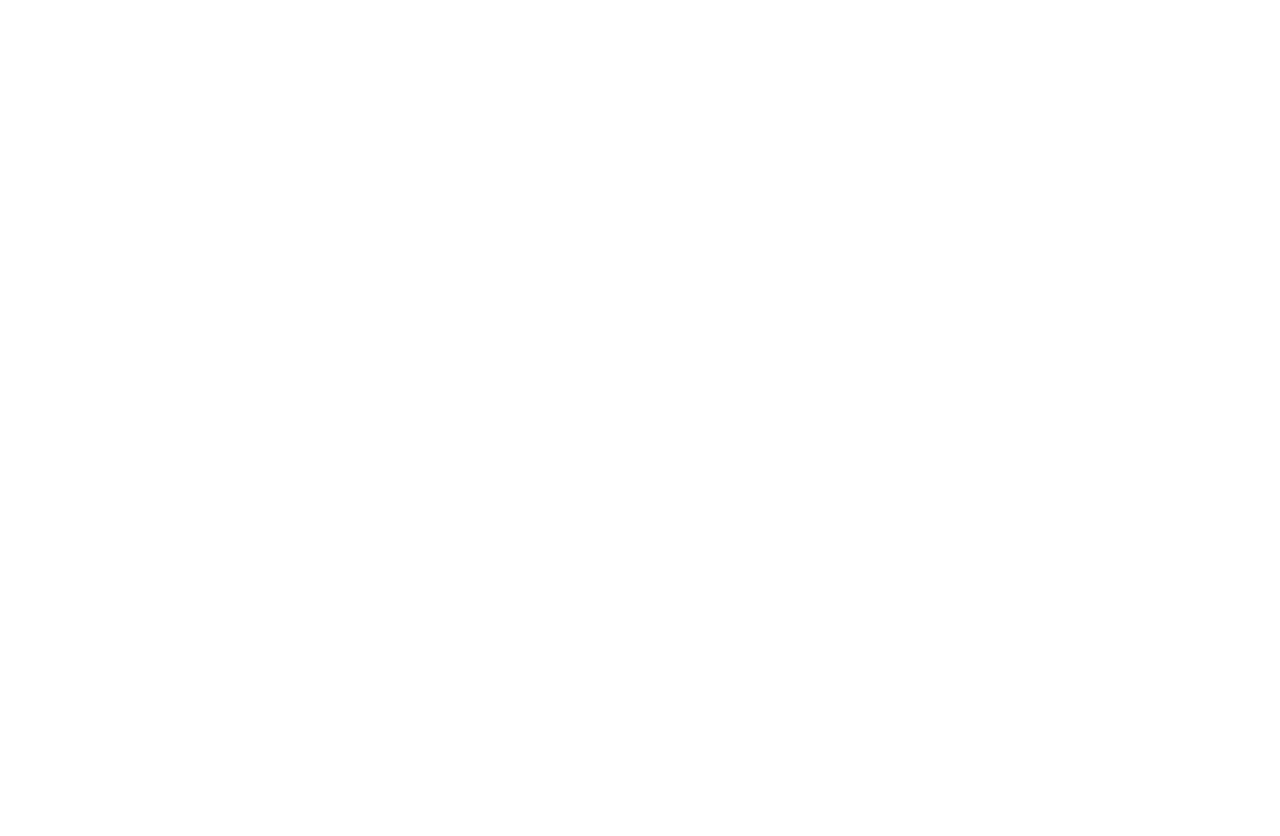
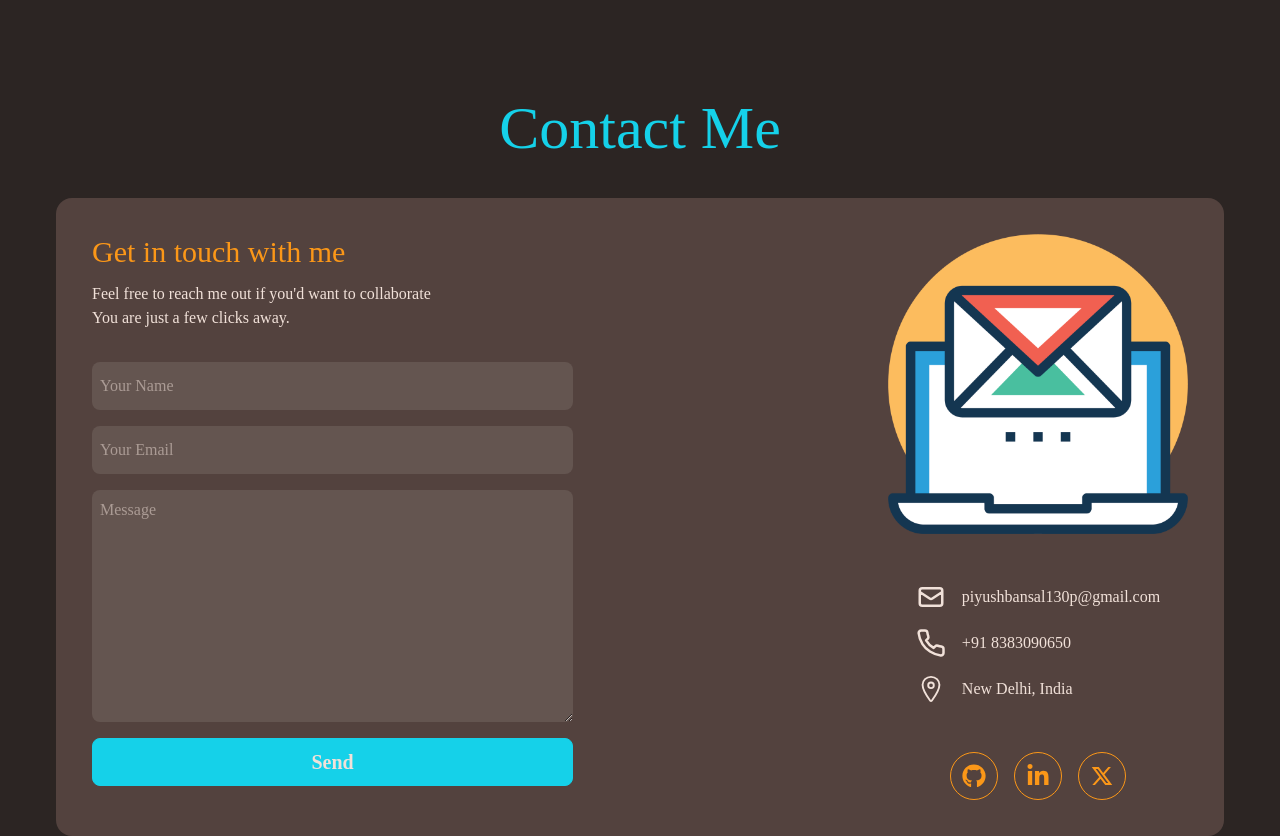
Before and after one commit to Piyush-Bansal9/portfolio, a React (Vite) app: page / in a window 1280 px wide. Shown: the part 3454-4290 px from the top of the page. Before the commit the page ends 3452 px from the top, so only its background shows below. Built offline with nearby package versions, Linux system fonts and the light colour scheme.

Commit message:
Contact Section added

```diff
--- a/package.json
+++ b/package.json
@@ -10,8 +10,10 @@
     "preview": "vite preview"
   },
   "dependencies": {
+    "@emailjs/browser": "^4.4.1",
     "@reduxjs/toolkit": "^2.8.2",
     "@tailwindcss/vite": "^4.1.8",
+    "emailjs": "^4.0.3",
     "framer-motion": "^12.16.0",
     "lucide-react": "^0.513.0",
     "react": "^19.1.0",
--- a/src/App.jsx
+++ b/src/App.jsx
@@ -1,5 +1,6 @@
 
 import AboutMeMain from './components/aboutMeSection/aboutMeMain'
+import ContactMeMain from './components/contactMeSection/contactMeMain'
 import HeroGradient from './components/heroSection/heroGradient'
 import HeroMain from './components/heroSection/heroMain'
 import Navbar from './components/navbar/navbar'
@@ -20,7 +21,7 @@
       <SkillsMain/>
       <SubSkills/>
       <ProjectsMain/>
-
+      <ContactMeMain/>
     </main>
   )
 }
--- /dev/null
+++ b/src/components/contactMeSection/contactFrom.jsx
@@ -0,0 +1,85 @@
+import { useRef, useState } from "react"
+import emailjs from "@emailjs/browser";
+
+function ContactForm() {
+    const [name, setName] = useState("");
+    const [email, setEmail] = useState("");
+    const [message, setMessage] = useState("");
+    const [success, setSuccess] = useState("");
+
+    const form = useRef();
+
+    function sendEmail(e) {
+        e.preventDefault();
+        emailjs
+            .sendForm("service_59r0dll", "template_9xsjinf", form.current, {
+                publicKey: "6miSnPaePjDs2BcFJ",
+            })
+            .then(
+                () => {
+                setEmail("");
+                setName("");
+                setMessage("");
+                setSuccess("Message Sent Succesfully");
+                },
+                (error) => {
+                console.log("FAILED...", error.text);
+                }
+            );
+    }
+    function handleName(e) {
+        setName(e.target.value)
+    }
+
+    function handleEmail(e) {
+        setEmail(e.target.value)
+    }
+
+    function handleMessage(e) {
+        setMessage(e.target.value)
+    }
+    return (
+        <div>
+            <p className="text-cyan">{success}</p>
+            <form ref={form} onSubmit={sendEmail} className="flex flex-col gap-4">
+                <input
+                type="text"
+                name="from_name"
+                placeholder="Your Name"
+                required
+                className="h-12 rounded-lg bg-lightBrown px-2"
+                value={name}
+                onChange={handleName}
+                />
+                <input
+                type="email"
+                name="from_email"
+                placeholder="Your Email"
+                required
+                className="h-12 rounded-lg bg-lightBrown px-2"
+                value={email}
+                onChange={handleEmail}
+                />
+                <textarea
+                type="text"
+                name="message"
+                rows="9"
+                cols="50"
+                placeholder="Message"
+                required
+                className=" rounded-lg bg-lightBrown p-2"
+                value={message}
+                onChange={handleMessage}
+                />
+                <button
+                type="submit"
+                className="w-full rounded-lg border border-cyan text-white h-12 font-bold text-xl hover:bg-darkCyan bg-cyan transition-all duration-500"
+                >
+                Send
+                </button>
+            </form>
+        </div>
+    )
+}
+
+export default ContactForm
--- /dev/null
+++ b/src/components/contactMeSection/contactInfo.jsx
@@ -0,0 +1,16 @@
+import SingleInfo from "./singleInfo"
+import { HiOutlineMail } from "react-icons/hi";
+import { FiPhone } from "react-icons/fi";
+import { IoLocationOutline } from "react-icons/io5";
+
+function ContactInfo() {
+    return (
+        <div className="flex flex-col gap-4">
+            <SingleInfo text="piyushbansal130p@gmail.com" Image={HiOutlineMail}/>
+            <SingleInfo text="+91 8383090650" Image={FiPhone}/>
+            <SingleInfo text="New Delhi, India" Image={IoLocationOutline}/>
+        </div>
+    )
+}
+
+export default ContactInfo
--- /dev/null
+++ b/src/components/contactMeSection/contactLeft.jsx
@@ -0,0 +1,13 @@
+import ContactForm from "./contactFrom"
+import ContactText from "./contactText"
+
+function ContactLeft() {
+    return (
+        <div className="flex flex-col gap-8 ">
+            <ContactText/>
+            <ContactForm/>
+        </div>
+    )
+}
+
+export default ContactLeft
--- /dev/null
+++ b/src/components/contactMeSection/contactMeMain.jsx
@@ -0,0 +1,19 @@
+import ContactLeft from "./contactLeft"
+import ContactRight from "./contactRight"
+
+function ContactMeMain() {
+    return (
+        <div
+            id="contact"
+            className="max-w-[1200px] mx-auto px-4 mt-[100px] items-center justify-center"
+        >
+            <h2 className="text-center text-6xl text-cyan mb-10">Contact Me</h2>
+            <div className="bg-brown flex justify-between lg:flex-row sm:flex-col p-9 rounded-2xl gap-20">
+                <ContactLeft/>
+                <ContactRight/>
+            </div>
+        </div>
+    )
+}
+
+export default ContactMeMain
--- /dev/null
+++ b/src/components/contactMeSection/contactRight.jsx
@@ -0,0 +1,18 @@
+import ContactInfo from "./contactInfo"
+import ContactSocial from "./contactSocial"
+
+function ContactRight() {
+    return (
+        <div className="flex flex-col items-center justify-center gap-12">
+            <img
+                src="../../public/images/email-image.png"
+                alt="email image"
+                className="max-w-[300px]"
+            />
+            <ContactInfo/>
+            <ContactSocial/>
+        </div>
+    )
+}
+
+export default ContactRight
--- /dev/null
+++ b/src/components/contactMeSection/contactSocial.jsx
@@ -0,0 +1,16 @@
+import { FaGithub, FaLinkedinIn } from "react-icons/fa"
+import SingleContactSocial from "./singleContactSocial"
+import { RiTwitterXLine } from "react-icons/ri"
+
+function ContactSocial() {
+    return (
+        <div className="flex gap-4">
+            <SingleContactSocial Icon={FaGithub} link="https://github.com/Piyush-Bansal9"/>
+            <SingleContactSocial Icon={FaLinkedinIn} link="https://www.linkedin.com/in/piyush-bansal-673833298/"/>
+            <SingleContactSocial Icon={RiTwitterXLine} link="https://x.com/PiyushBans86423"/>
+
+        </div>
+    )
+}
+
+export default ContactSocial
--- /dev/null
+++ b/src/components/contactMeSection/contactText.jsx
@@ -0,0 +1,13 @@
+function ContactText() {
+    return (
+        <div>
+            <h2 className="text-orange text-3xl mb-3">Get in touch with me</h2>
+            <p>Feel free to reach me out if you'd want to collaborate
+                <br/>
+                You are just a few clicks away.
+            </p>
+        </div>
+    )
+}
+
+export default ContactText
--- /dev/null
+++ b/src/components/contactMeSection/singleContactSocial.jsx
@@ -0,0 +1,11 @@
+function SingleContactSocial({Icon, link}) {
+    return (
+        <div className="text-2xl h-12 w-12 border border-orange text-orange rounded-full p-3 flex items-center justify-center ">
+            <a href={link} className="cursor-pointer">
+                <Icon />
+            </a>
+        </div>
+    )
+}
+
+export default SingleContactSocial
--- /dev/null
+++ b/src/components/contactMeSection/singleInfo.jsx
@@ -0,0 +1,10 @@
+function SingleInfo({text, Image}) {
+    return (
+        <div className="flex gap-4 items-center justify-start">
+            <Image className="text-3xl"/>
+            <p>{text}</p>
+        </div>
+    )
+}
+
+export default SingleInfo
--- a/src/components/projectsSection/singleProject.jsx
+++ b/src/components/projectsSection/singleProject.jsx
@@ -31,7 +31,7 @@
             View <BsFillArrowUpRightCircleFill />
             </a>
         </div>
-        <div className="max-h-[220px] max-w-[400px] rounded-xl overflow-hidden hover:scale-110 transform transition-all duration-500 ralative border border-white">
+        <div className="max-h-[220px] max-w-[400px] rounded-xl overflow-hidden hover:scale-120 transform transition-all duration-500 ralative border border-white">
             {/* <div className="w-full h-full bg-cyan opacity-0 hover:opacity-50 absolute top-0 left-0 transition-all duration-500 hidden"></div> */}
             <img src={image} alt="website image" className="w-full h-full" />
         </div>
```
Also changed, not shown: public/images/email-image.png (added), 1 other file (tests, documents, lock files or other folders).
